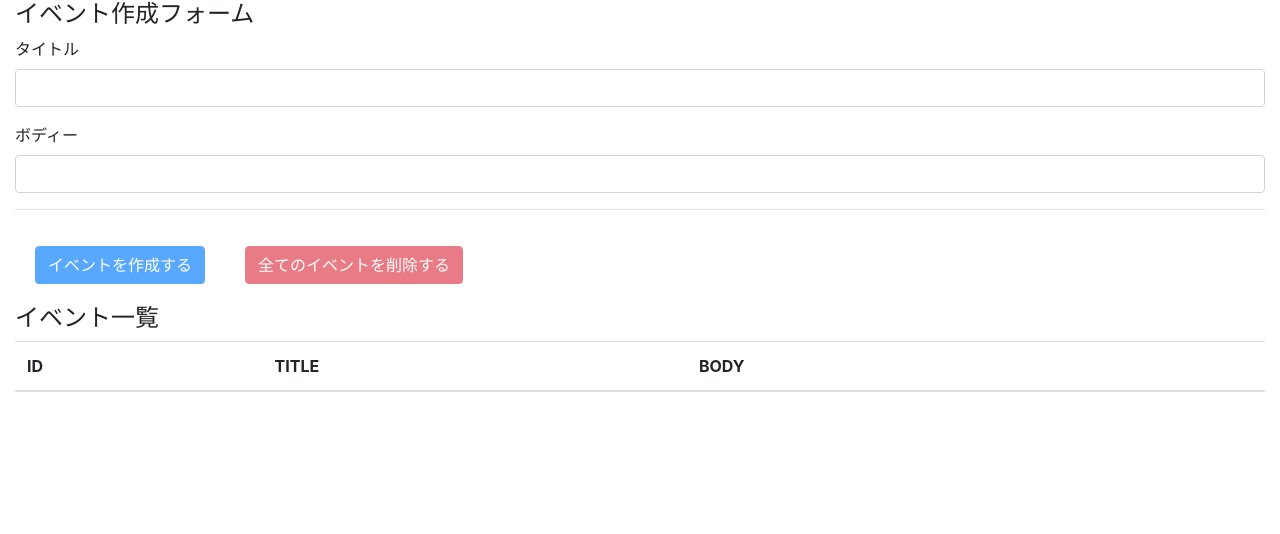
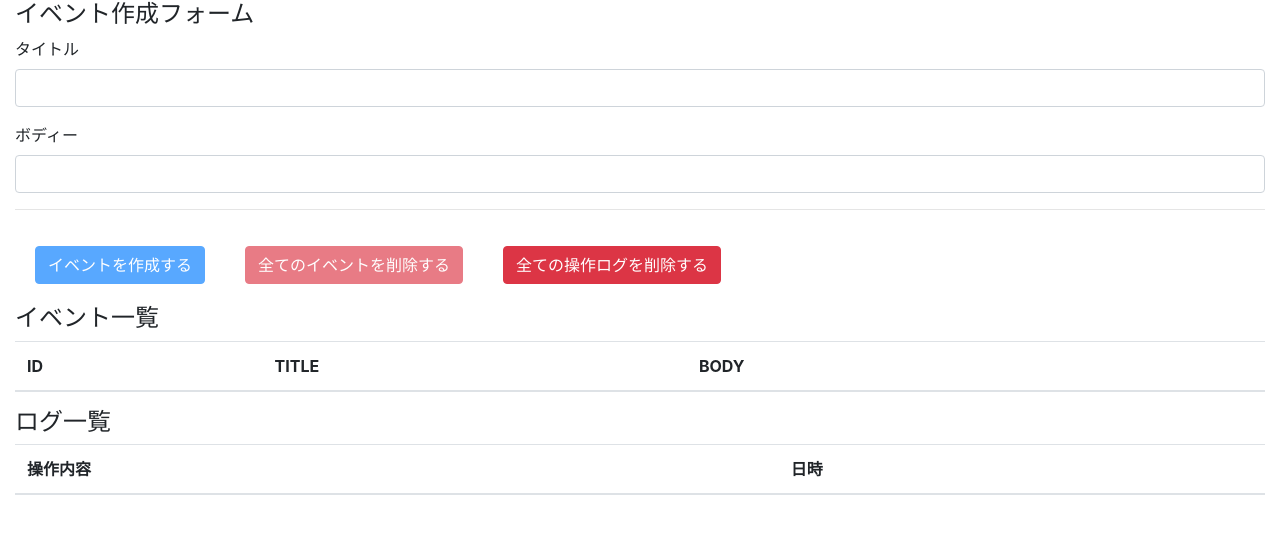
Before and after one commit to momonga-NA/redux-and-hooks-tutorial, a React (Create React App) app: page / in a window 1280 px wide. Shown: the top 534 px of the page. Built offline with nearby package versions, Linux system fonts and the light colour scheme.

Commit message:
implement log list component

```diff
--- a/src/components/App.js
+++ b/src/components/App.js
@@ -4,6 +4,7 @@ import '../style/style.css';
 import reducer from '../reducers/index';
 import EventForm from './EventForm';
 import EventList from './EventList';
+import LogList from './LogList';
 import AppContext from '../contexts/AppContext';
 
 const App = () =>{
@@ -20,6 +21,7 @@ const App = () =>{
       <div className="container-fluid">
         <EventForm/>
         <EventList/>
+        <LogList/>
       </div>
     </AppContext.Provider>
   );
--- a/src/components/EventForm.jsx
+++ b/src/components/EventForm.jsx
@@ -1,6 +1,13 @@
 import React, { useContext, useState } from 'react';
-import { CREATE_EVENT, DELETE_ALL_EVENTS } from '../actions/index';
+import {
+  CREATE_EVENT,
+  DELETE_ALL_EVENTS,
+  ADD_OPERATION_LOG,
+  DELETE_ALL_OPERATION_LOGS
+
+} from '../actions/index';
 import AppContext from '../contexts/AppContext';
+import { timeCurrentIso8601 } from '../utils/utils';
 
 
 const EventForm = () => {
@@ -19,6 +26,12 @@ const EventForm = () => {
     })
     setTitle('');
     setBody('');
+
+    dispatch({
+      type: ADD_OPERATION_LOG,
+      operationAt : timeCurrentIso8601(),
+      description : 'イベントを作成しました'
+    })
   }
 
   const deleteAllEvents = e => {
@@ -26,11 +39,25 @@ const EventForm = () => {
     if(window.confirm('全てのイベントを削除しますか？')){
       dispatch({
         type: DELETE_ALL_EVENTS
+      });
+      dispatch({
+        type: ADD_OPERATION_LOG,
+        operationAt: timeCurrentIso8601(),
+        description: 'イベントを削除しました',
       })
     }
   }
 
   const unCreatable = title === '' || body === '';
+
+  const deleteAllOperationLogs = e => {
+    e.preventDefault();
+    if(window.confirm('全てのログを削除してもいいでしょうか？')){
+      dispatch({
+        type: DELETE_ALL_OPERATION_LOGS
+      });
+    }
+  }
 
   return(
     <>
@@ -47,6 +74,7 @@ const EventForm = () => {
         <hr />
         <button className="btn btn-primary btn-margin" disabled={unCreatable} onClick={addEvent} >イベントを作成する</button>
         <button className="btn btn-danger btn-margin" disabled={state.events.length === 0} onClick={deleteAllEvents}>全てのイベントを削除する</button>
+        <button className="btn btn-danger btn-margin" onClick={deleteAllOperationLogs}>全ての操作ログを削除する</button>
       </form>
     </>
   );
--- /dev/null
+++ b/src/components/Log.jsx
@@ -0,0 +1,15 @@
+import React from 'react';
+
+const Log = ({log}) => {
+
+  return (
+    <>
+      <tr>
+        <td>{log.operationAt}</td>
+        <td>{log.description}</td>
+      </tr>
+    </>
+  )
+}
+
+export default Log
--- /dev/null
+++ b/src/components/LogList.jsx
@@ -0,0 +1,31 @@
+import React, { useContext } from 'react';
+import Log from './Log';
+import AppContext from '../contexts/AppContext';
+
+
+const LogList = ()=> {
+
+  const { state } = useContext(AppContext);
+
+  return (
+    <>
+    <h4>ログ一覧</h4>
+      <table className="table table-hover">
+        <thead>
+          <tr>
+            <th>操作内容</th>
+            <th>日時</th>
+          </tr>
+        </thead>
+        <tbody>
+          {state.operationLogs.map(log => (
+            <Log log={log} />
+          ))}
+        </tbody>
+      </table>
+    </>
+  )
+
+}
+
+export default LogList;
```
